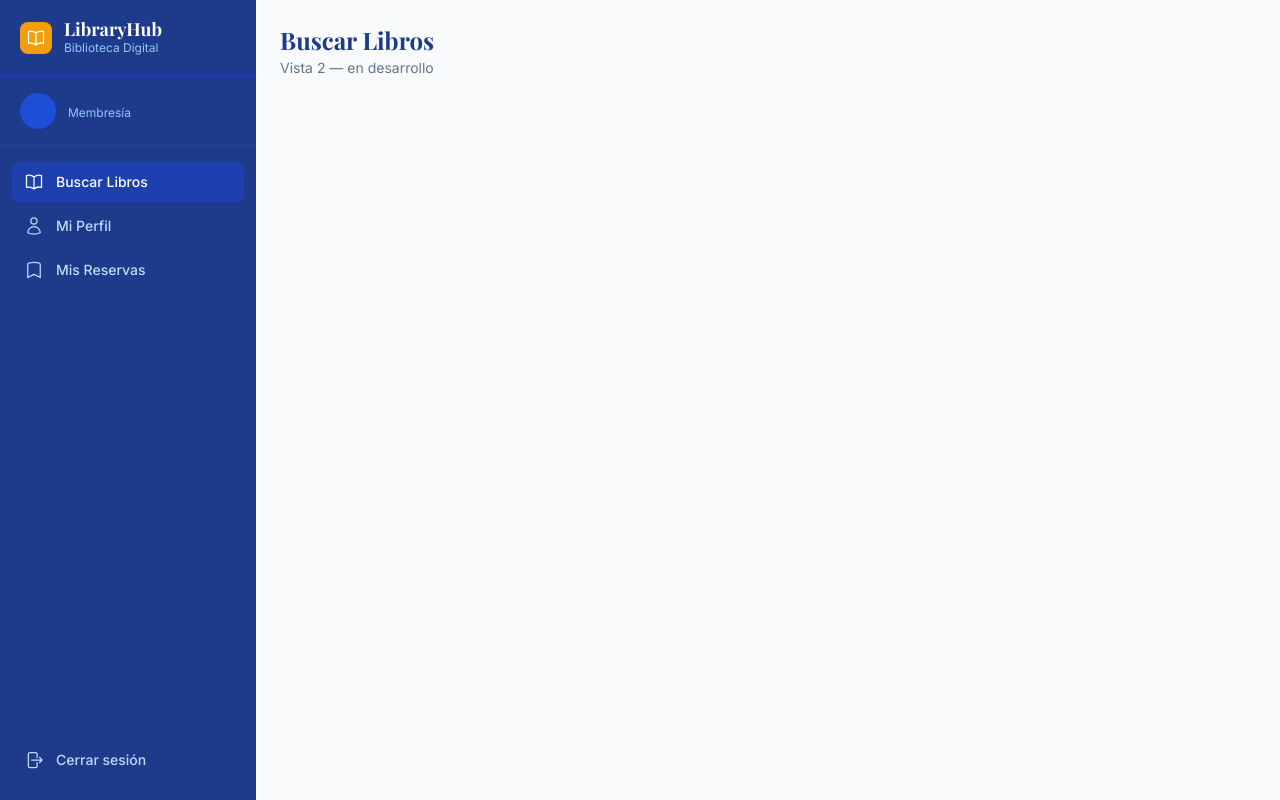
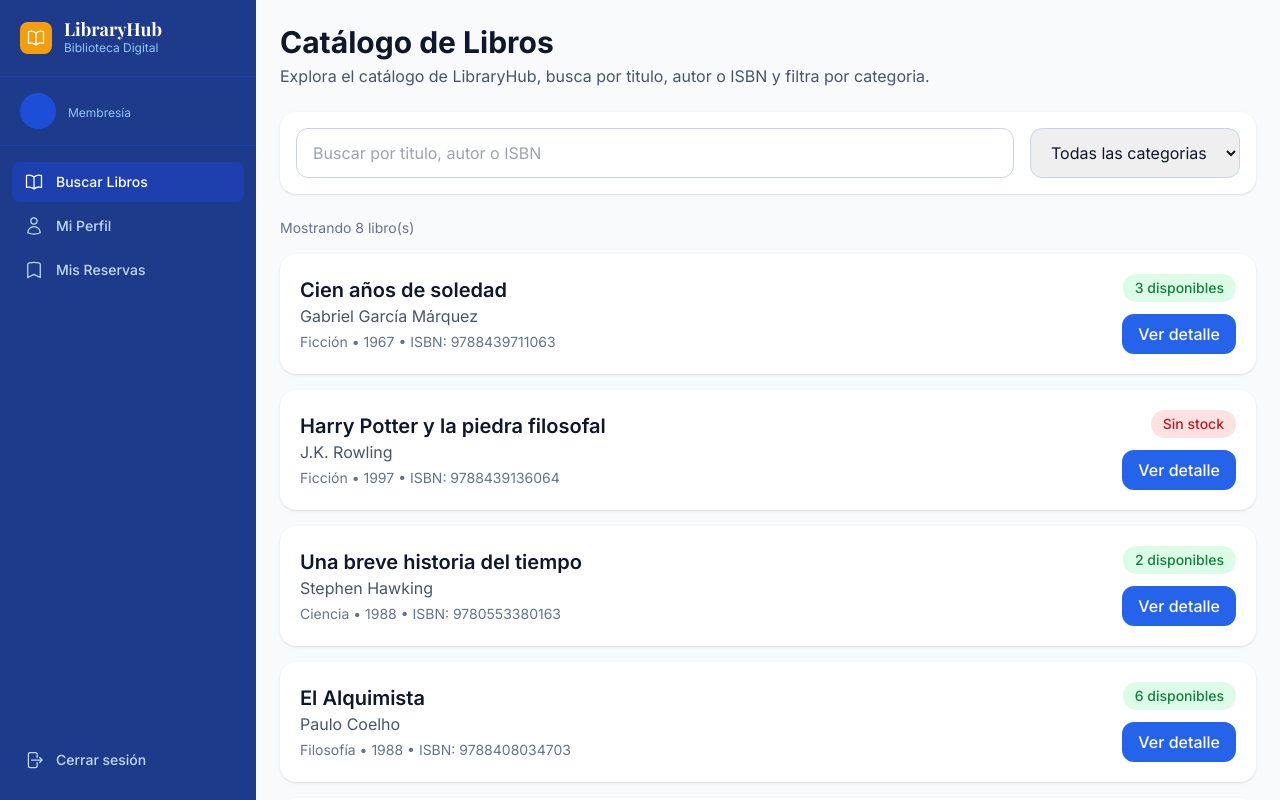
Before and after one commit to Lolasont/LibraryHubb, a React (Vite) app: page /libros in a window 1280 px wide. Built offline with nearby package versions, Linux system fonts and the light colour scheme; sample sign-in values are in the browser's storage.

Commit message:
feat: implementar vista de libros

```diff
--- a/src/pages/Libros/Libros.jsx
+++ b/src/pages/Libros/Libros.jsx
@@ -1,8 +1,119 @@
-export default function Libros() {
+import { useEffect, useState } from 'react'
+import { useNavigate } from 'react-router-dom'
+import { getLibros, getCategorias } from '../../data/mockService'
+
+function Libros() {
+  const navigate = useNavigate()
+
+  const [busqueda, setBusqueda] = useState('')
+  const [categoriaId, setCategoriaID] = useState('')
+  const [listaLibros, setListaLibros] = useState([])
+  const [listacategorias, setListaCategorias] = useState([])
+
+  useEffect(() => {
+    const categorias = getCategorias()
+    setListaCategorias(categorias)
+  },[])
+
+  useEffect(() => {
+  const librosFiltrados = getLibros({
+    busqueda,
+    categoria_id: categoriaId || null,
+  })
+    setListaLibros(librosFiltrados)
+  }, [busqueda, categoriaId])
+
   return (
-    <div className="page-container">
-      <h1 className="page-title">Buscar Libros</h1>
-      <p className="page-subtitle">Vista 2 — en desarrollo</p>
+    <div className="p-6">
+      <div className="max-w-6xl mx-auto">
+        <div className="mb-6">
+          <h1 className="text-3xl font-bold text-slate-900">
+            Catálogo de Libros
+          </h1>
+          <p className="text-slate-600 mt-1">
+            Explora el catálogo de LibraryHub, busca por titulo, autor o ISBN y filtra por categoria.
+          </p>
+        </div>
+<div className="bg-white rounded-2xl shadow p-4 mb-6 flex flex-col md:flex-row gap-4">
+
+          <input
+            type="text"
+            placeholder="Buscar por titulo, autor o ISBN"
+            value={busqueda}
+            onChange={(e) => setBusqueda(e.target.value)}
+            className="flex-1 border border-slate-300 rounded-xl px-4 py-3 outline-none focus:ring-2 focus:ring-blue-500"
+          />
+
+          <select
+            value={categoriaId}
+            onChange={(e) => setCategoriaID(e.target.value)}
+            className="border border-slate-300 rounded-xl px-4 py-3 outline-none focus:ring-2 focus:ring-blue-500"
+          >
+            <option value="">Todas las categorias</option>
+            {listacategorias.map((categoria)=>(
+              <option key={categoria.id} value={categoria.id}>
+                {categoria.nombre}
+              </option>
+            ))}
+          </select>
+        </div>
+
+        <div className="mb-4 text-sm text-slate-500">
+          Mostrando {listaLibros.length} libro(s)
+        </div>
+
+        <div className="grid gap-4">
+          {listaLibros.length > 0 ? (
+            listaLibros.map((libro) => (
+              <div
+                key={libro.id}
+                className="bg-white rounded-2xl shadow p-5 flex flex-col md:flex-row md:items-center md:justify-between gap-4"
+              >
+                <div>
+                  <h2 className="text-xl font-semibold text-slate-900">
+                    {libro.titulo}
+                  </h2>
+
+                  <p className="text-slate-600">
+                    {libro.autores.join(', ')}
+                  </p>
+
+                  <p className="text-sm text-slate-500 mt-1">
+                    {libro.categoria} • {libro.año_publicacion} • ISBN: {libro.isbn}
+                  </p>
+                </div>
+
+                <div className="flex flex-col md:items-end gap-3">
+                  <span
+                    className={`px-3 py-1 rounded-full text-sm font-medium ${
+                      libro.copias_disponibles > 0
+                        ? 'bg-green-100 text-green-700'
+                        : 'bg-red-100 text-red-700'
+                    }`}
+                  >
+                    {libro.copias_disponibles > 0
+                      ? `${libro.copias_disponibles} disponibles`
+                      : 'Sin stock'}
+                  </span>
+
+                  <button
+                    onClick={() => navigate(`/libros/${libro.id}`)}
+                    className="px-4 py-2 rounded-xl bg-blue-600 text-white font-medium hover:bg-blue-700 transition"
+                  >
+                    Ver detalle
+                  </button>
+                </div>
+              </div>
+            ))
+          ) : (
+            <div className="bg-white rounded-2xl shadow p-6 text-center text-slate-500">
+              No se encontraron libros con esos filtros.
+            </div>
+          )}
+        </div>
+      </div>
     </div>
   )
 }
+
+export default Libros
```
